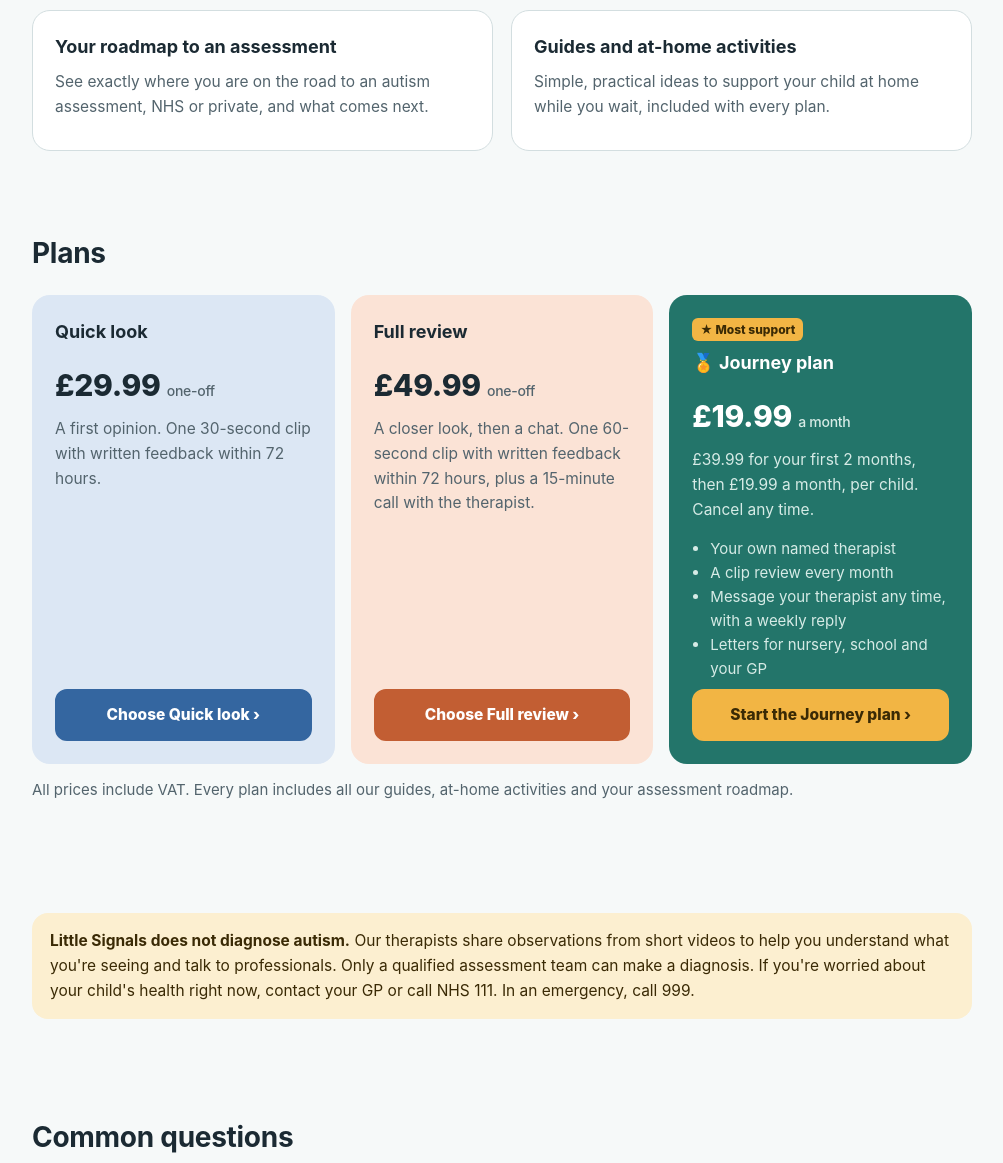
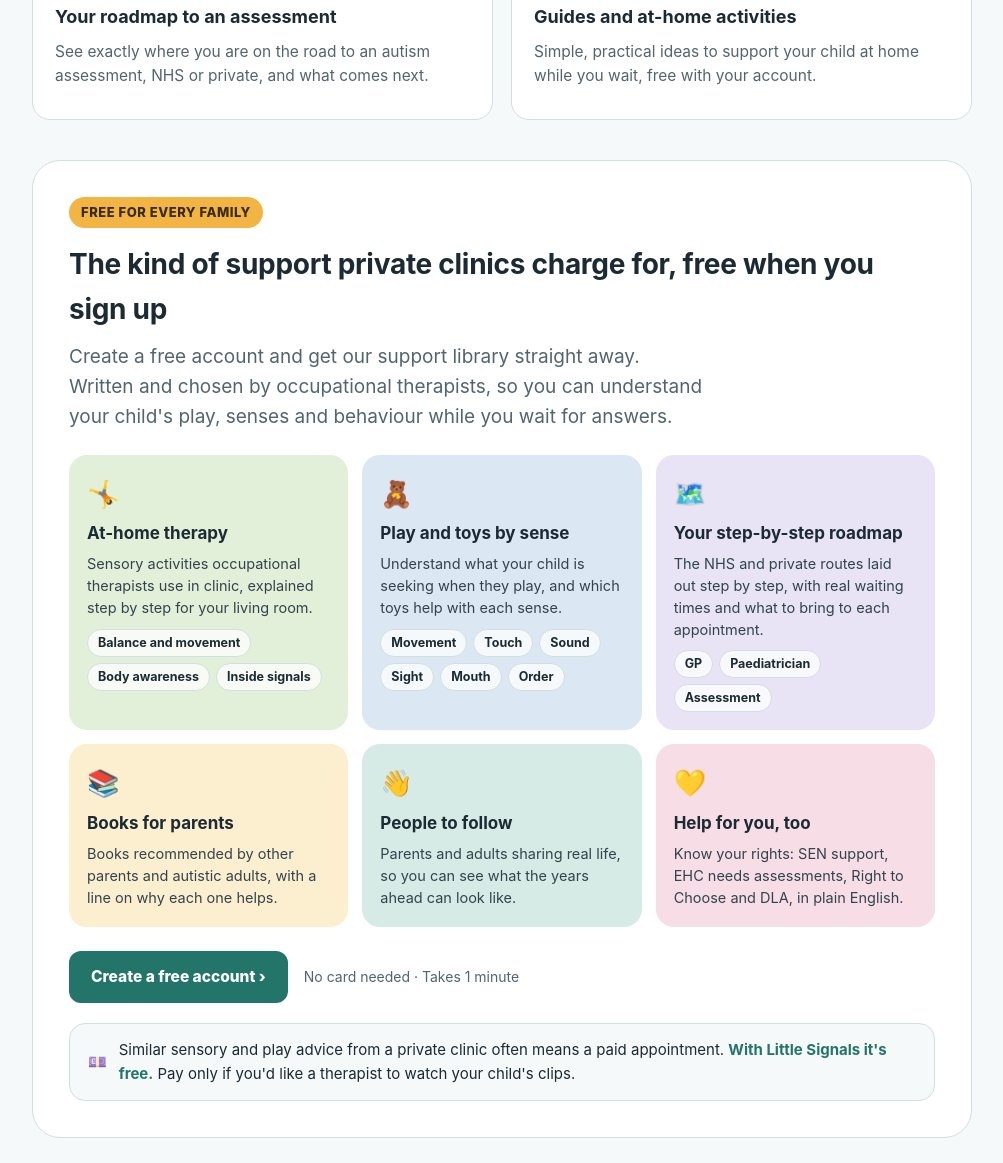
Before and after one commit to little-signals/website, a plain HTML site: page index.html in a window 1280 px wide. Shown: the part 2167-3330 px from the top of the page, without its empty margins (138-1141 px from the left). Drawn offline with Linux system fonts and the light colour scheme.

Commit message:
Add files via upload

```diff
--- a/index.html
+++ b/index.html
@@ -71,8 +71,24 @@
     <div class="feat"><h3>A report for your GP</h3><p>A one-page PDF you can email, print or show at your appointment, so you can explain what you've seen with confidence.</p>
       <ul><li>Your child's details and what worries you</li><li>The therapist's observations and next steps</li><li>Clearly marked: observations, not a diagnosis</li></ul></div>
     <div class="feat"><h3>Your roadmap to an assessment</h3><p>See exactly where you are on the road to an autism assessment, NHS or private, and what comes next.</p></div>
-    <div class="feat"><h3>Guides and at-home activities</h3><p>Simple, practical ideas to support your child at home while you wait, included with every plan.</p></div>
+    <div class="feat"><h3>Guides and at-home activities</h3><p>Simple, practical ideas to support your child at home while you wait, free with your account.</p></div>
   </div>
+</section>
+
+<section class="free" aria-labelledby="free-h">
+  <span class="freetag">FREE FOR EVERY FAMILY</span>
+  <h2 id="free-h">The kind of support private clinics charge for, free when you sign up</h2>
+  <p class="lede">Create a free account and get our support library straight away.<span class="hm"> Written and chosen by occupational therapists, so you can understand your child's play, senses and behaviour while you wait for answers.</span></p>
+  <div class="tiles">
+    <div class="tile" style="background:#E2F0D9"><div class="e">🤸</div><h3>At-home therapy</h3><p>Sensory activities occupational therapists use in clinic, explained step by step for your living room.</p><div class="chips"><span>Balance and movement</span><span>Body awareness</span><span>Inside signals</span></div></div>
+    <div class="tile" style="background:#DCE7F4"><div class="e">🧸</div><h3>Play and toys by sense</h3><p>Understand what your child is seeking when they play, and which toys help with each sense.</p><div class="chips"><span>Movement</span><span>Touch</span><span>Sound</span><span>Sight</span><span>Mouth</span><span>Order</span></div></div>
+    <div class="tile" style="background:#E8E3F5"><div class="e">🗺️</div><h3>Your step-by-step roadmap</h3><p>The NHS and private routes laid out step by step, with real waiting times and what to bring to each appointment.</p><div class="chips"><span>GP</span><span>Paediatrician</span><span>Assessment</span></div></div>
+    <div class="tile" style="background:#FCEFD0"><div class="e">📚</div><h3>Books for parents</h3><p>Books recommended by other parents and autistic adults, with a line on why each one helps.</p></div>
+    <div class="tile" style="background:#D6EBE6"><div class="e">👋</div><h3>People to follow</h3><p>Parents and adults sharing real life, so you can see what the years ahead can look like.</p></div>
+    <div class="tile" style="background:#F6DDE6"><div class="e">💛</div><h3>Help for you, too</h3><p>Know your rights: SEN support, EHC needs assessments, Right to Choose and DLA, in plain English.</p></div>
+  </div>
+  <div class="freecta"><a class="btn" href="https://app.little-signals.co.uk/">Create a free account ›</a><small>No card needed · Takes 1 minute</small></div>
+  <div class="cmp">💷 <span>Similar sensory and play advice from a private clinic often means a paid appointment. <b>With Little Signals it's free.</b> Pay only if you'd like a therapist to watch your child's clips.</span></div>
 </section>
 
 <section id="plans" aria-labelledby="plans-h">
--- a/style.css
+++ b/style.css
@@ -81,3 +81,14 @@
 .final h2{margin:0;color:#fff}.final p{margin:0;color:#D6EBE6;max-width:52ch}
 @media (max-width:860px){.hero2,.two{grid-template-columns:1fr}.hero2{padding-top:36px}}
 @media (max-width:560px){header.site .wrap{flex-wrap:wrap;gap:10px}nav.top .hide-sm{display:none}.hero{padding-top:40px}}
+
+.free{background:var(--surface);border:1px solid var(--line);border-radius:28px;padding:36px}
+.freetag{display:inline-block;background:var(--sun);color:#3A2A05;font-weight:800;font-size:13px;padding:5px 12px;border-radius:999px;letter-spacing:.04em}
+.free h2{margin:14px 0 10px}.free .lede{max-width:640px;margin:0 0 22px}
+.tiles{display:grid;grid-template-columns:repeat(auto-fit,minmax(240px,1fr));gap:14px}
+.tile{border-radius:18px;padding:18px;display:grid;gap:6px;align-content:start;color:#1B2A33}
+.tile .e{font-size:26px}.tile h3{margin:0;font-size:17px}.tile p{margin:0;font-size:14.5px;line-height:1.5;color:#33434c}
+.chips{display:flex;flex-wrap:wrap;gap:6px;margin-top:4px}.chips span{background:rgba(255,255,255,.75);border-radius:999px;padding:3px 10px;font-size:12.5px;font-weight:700}
+.freecta{display:flex;gap:16px;align-items:center;margin-top:24px;flex-wrap:wrap}.freecta small{color:var(--muted);font-size:14px}
+.cmp{margin-top:20px;background:var(--bg);border:1px solid var(--line);border-radius:16px;padding:14px 18px;display:flex;gap:12px;align-items:center;font-size:15px}.cmp b{color:var(--accent)}
+@media (max-width:600px){.free{padding:22px 16px;border-radius:22px}.free .hm,.tile p,.tile .chips,.cmp,.feat ul{display:none}.tiles{grid-template-columns:1fr 1fr;gap:10px}.tile{padding:14px 12px;gap:4px}.tile .e{font-size:22px}.tile h3{font-size:15px;line-height:1.25}.free h2{font-size:24px}.freecta{margin-top:16px}}
```
